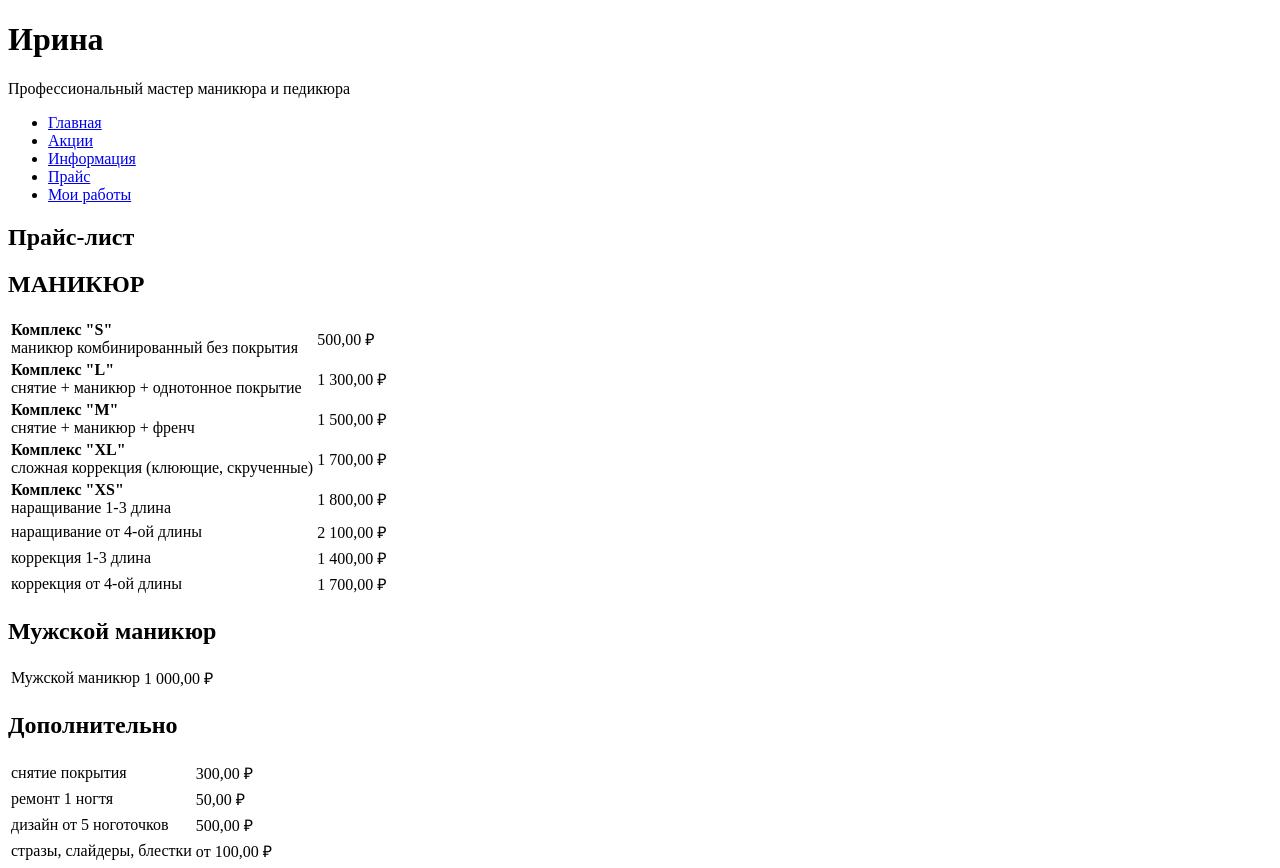
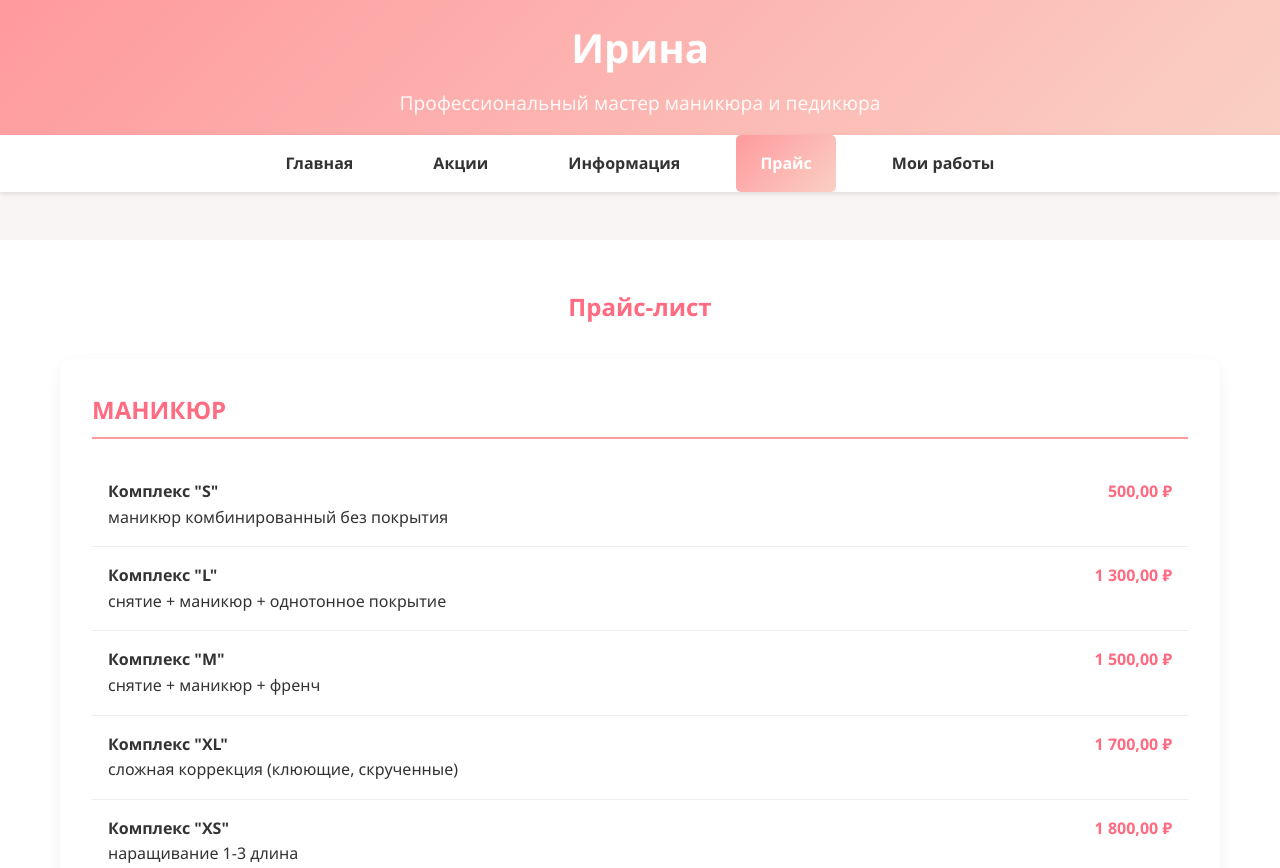
Before and after one commit to Indygo2025/Irina_nail_syzran, a plain HTML site: page price.html in a window 1280 px wide. Shown: the top 868 px of the page. Drawn offline with Linux system fonts and the light colour scheme; the site is published under a folder, as on GitHub Pages, so addresses that start at the root find nothing.

Commit message:
Update price.html

```diff
--- a/price.html
+++ b/price.html
@@ -5,7 +5,7 @@
   <meta charset="UTF-8" />
   <meta name="viewport" content="width=device-width, initial-scale=1.0" />
   <title>Прайс-лист | Догадина Ирина</title>
-  <link rel="stylesheet" href="/CSS/Style.css" />
+  <link rel="stylesheet" href="CSS/Style.css" />
     <link rel="shortcut icon" href="images/favicon.jpg" type="image/png" />
 </head>
 
```
